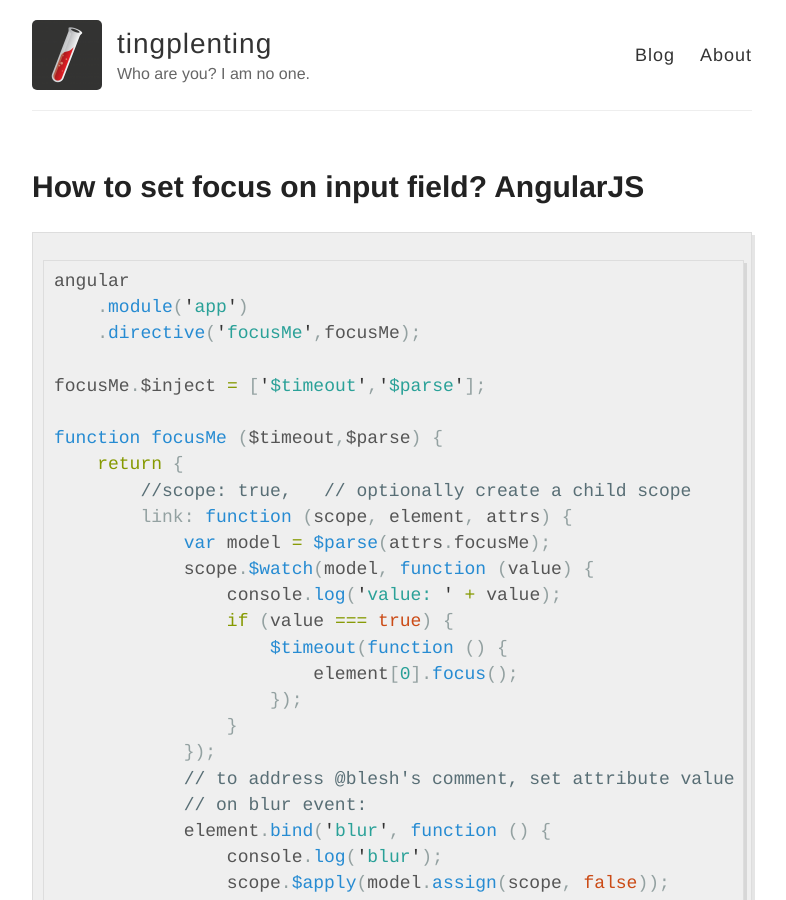
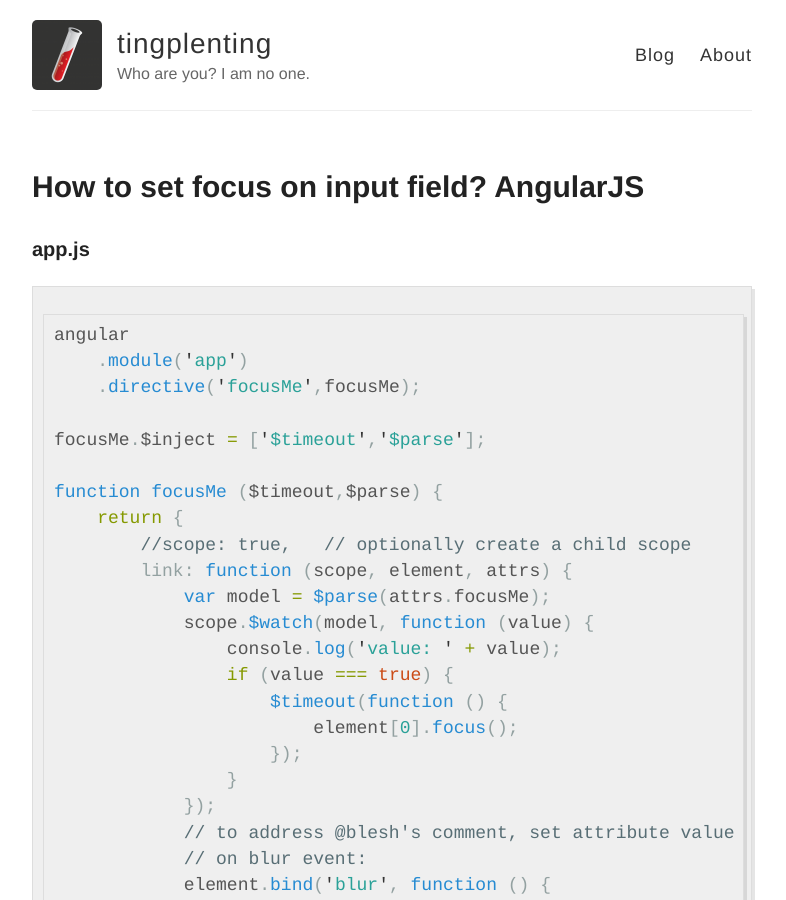
Before and after one commit to tingplenting/tingplenting.github.io, a Jekyll site: the page built from _posts/2017-02-06-how-to-set-focus-on-input-field-angularjs.md, in a window 1280 px wide and 900 px high. Shown: the whole window, without its empty margins (248-1034 px from the left). Built offline with Jekyll 4.4.1, drawn with Linux system fonts in a browser that asks for light colours.

Commit message:
tambah title

````diff
--- a/_posts/2017-02-06-how-to-set-focus-on-input-field-angularjs.md
+++ b/_posts/2017-02-06-how-to-set-focus-on-input-field-angularjs.md
@@ -3,6 +3,8 @@ layout: post
 title: How to set focus on input field? AngularJS
 date: 2017-02-06
 ---
+
+### app.js
 
 ```javascript
 angular
````
